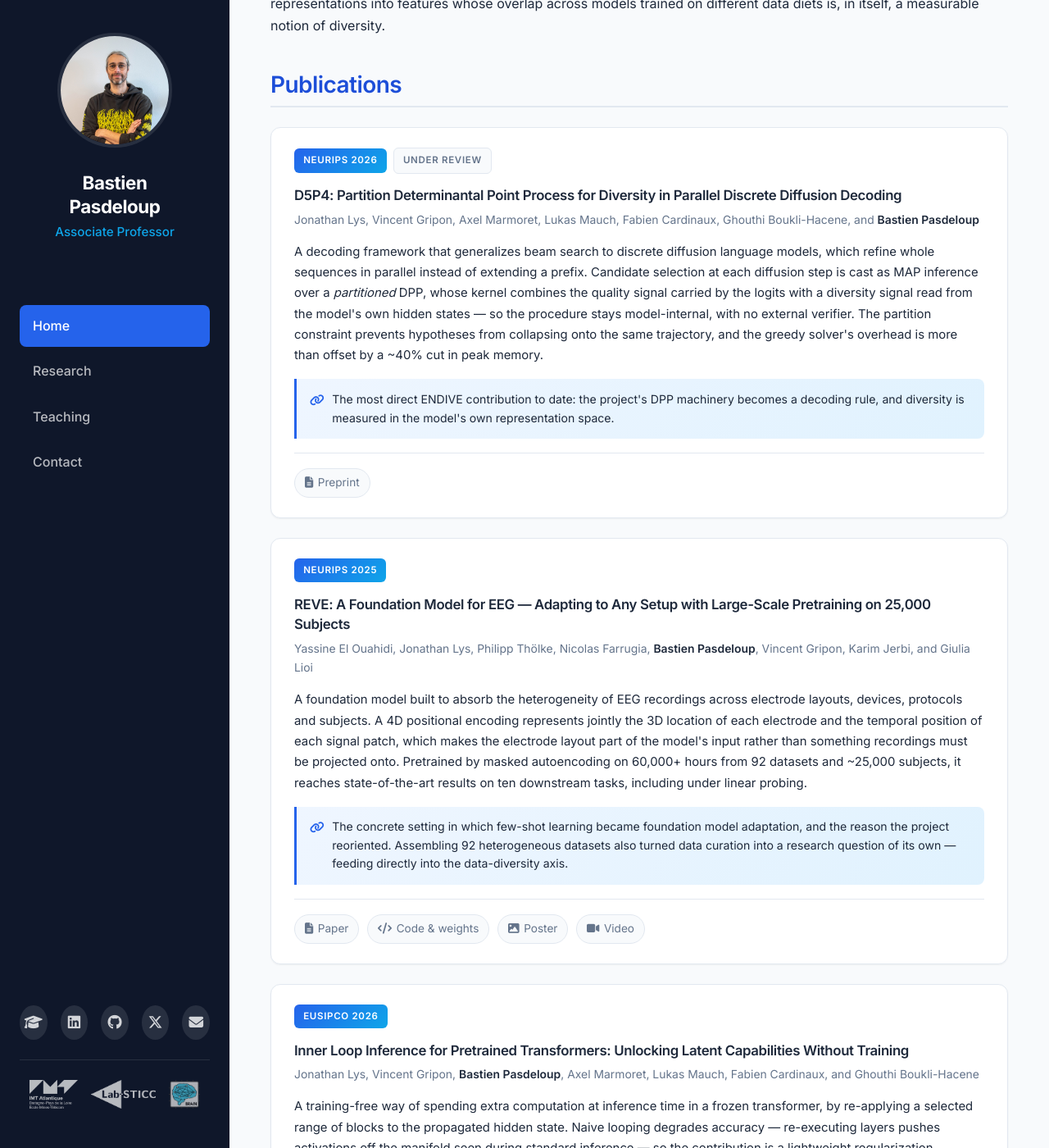
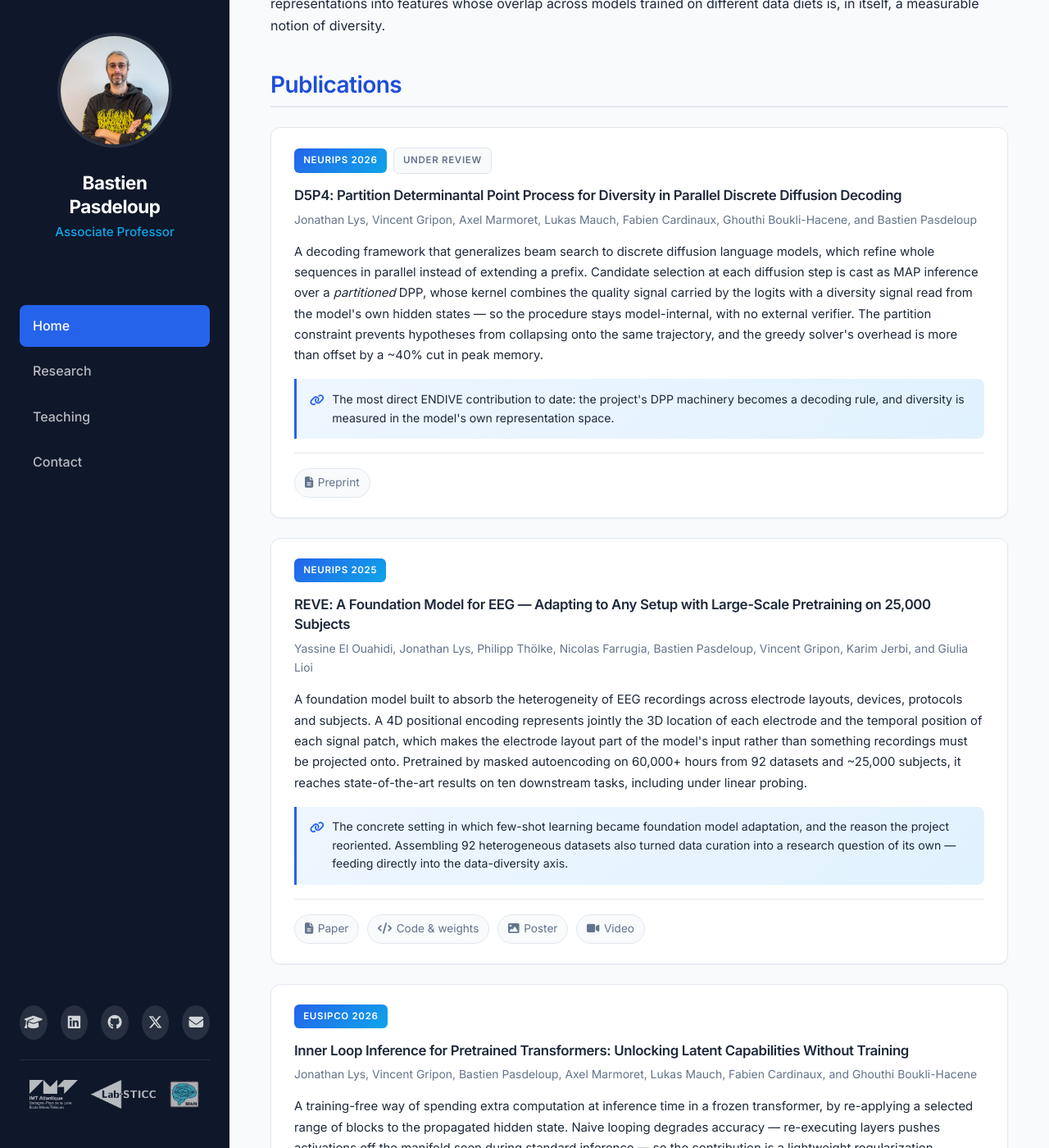
Before and after one commit to BastienPasdeloup/BastienPasdeloup.github.io, a Jekyll site: the page built from endive.md, in a window 1280 px wide and 1400 px high, scrolled down 2970 px. Shown: the whole window at 82% size. Built offline with Jekyll 4.4.1, drawn with Linux system fonts in a browser that asks for light colours; some of the changed text lies outside the part shown.

Commit message:
refactor: update endive SVG illustration and remove bold emphasis from author names in publication list

```diff
--- a/endive.md
+++ b/endive.md
@@ -125,7 +125,7 @@ Mechanistic interpretability has become the natural tool for the second axis: sp
       <span class="pub-status">Under review</span>
     </div>
     <h3 class="pub-card-title"><a href="https://arxiv.org/abs/2603.19146" target="_blank">D5P4: Partition Determinantal Point Process for Diversity in Parallel Discrete Diffusion Decoding</a></h3>
-    <p class="pub-card-authors">Jonathan Lys, Vincent Gripon, Axel Marmoret, Lukas Mauch, Fabien Cardinaux, Ghouthi Boukli-Hacene, and <strong>Bastien Pasdeloup</strong></p>
+    <p class="pub-card-authors">Jonathan Lys, Vincent Gripon, Axel Marmoret, Lukas Mauch, Fabien Cardinaux, Ghouthi Boukli-Hacene, and Bastien Pasdeloup</p>
     <p class="pub-card-summary">A decoding framework that generalizes beam search to discrete diffusion language models, which refine whole sequences in parallel instead of extending a prefix. Candidate selection at each diffusion step is cast as MAP inference over a <em>partitioned</em> DPP, whose kernel combines the quality signal carried by the logits with a diversity signal read from the model's own hidden states — so the procedure stays model-internal, with no external verifier. The partition constraint prevents hypotheses from collapsing onto the same trajectory, and the greedy solver's overhead is more than offset by a ~40% cut in peak memory.</p>
     <div class="pub-endive-note">
       <i class="fas fa-link"></i>
@@ -141,7 +141,7 @@ Mechanistic interpretability has become the natural tool for the second axis: sp
       <span class="pub-venue">NeurIPS 2025</span>
     </div>
     <h3 class="pub-card-title"><a href="https://proceedings.neurips.cc/paper_files/paper/2025/hash/20a917f77773ac0fa8bea2bdd6606b66-Abstract-Conference.html" target="_blank">REVE: A Foundation Model for EEG — Adapting to Any Setup with Large-Scale Pretraining on 25,000 Subjects</a></h3>
-    <p class="pub-card-authors">Yassine El Ouahidi, Jonathan Lys, Philipp Thölke, Nicolas Farrugia, <strong>Bastien Pasdeloup</strong>, Vincent Gripon, Karim Jerbi, and Giulia Lioi</p>
+    <p class="pub-card-authors">Yassine El Ouahidi, Jonathan Lys, Philipp Thölke, Nicolas Farrugia, Bastien Pasdeloup, Vincent Gripon, Karim Jerbi, and Giulia Lioi</p>
     <p class="pub-card-summary">A foundation model built to absorb the heterogeneity of EEG recordings across electrode layouts, devices, protocols and subjects. A 4D positional encoding represents jointly the 3D location of each electrode and the temporal position of each signal patch, which makes the electrode layout part of the model's input rather than something recordings must be projected onto. Pretrained by masked autoencoding on 60,000+ hours from 92 datasets and ~25,000 subjects, it reaches state-of-the-art results on ten downstream tasks, including under linear probing.</p>
     <div class="pub-endive-note">
       <i class="fas fa-link"></i>
@@ -160,7 +160,7 @@ Mechanistic interpretability has become the natural tool for the second axis: sp
       <span class="pub-venue">EUSIPCO 2026</span>
     </div>
     <h3 class="pub-card-title"><a href="https://arxiv.org/abs/2602.14759" target="_blank">Inner Loop Inference for Pretrained Transformers: Unlocking Latent Capabilities Without Training</a></h3>
-    <p class="pub-card-authors">Jonathan Lys, Vincent Gripon, <strong>Bastien Pasdeloup</strong>, Axel Marmoret, Lukas Mauch, Fabien Cardinaux, and Ghouthi Boukli-Hacene</p>
+    <p class="pub-card-authors">Jonathan Lys, Vincent Gripon, Bastien Pasdeloup, Axel Marmoret, Lukas Mauch, Fabien Cardinaux, and Ghouthi Boukli-Hacene</p>
     <p class="pub-card-summary">A training-free way of spending extra computation at inference time in a frozen transformer, by re-applying a selected range of blocks to the propagated hidden state. Naive looping degrades accuracy — re-executing layers pushes activations off the manifold seen during standard inference — so the contribution is a lightweight regularization interpolating looped states with their non-looped counterparts. With the loop region chosen once, and consistently found at 40–60% of relative depth, the gains are modest but consistent on the Gemma-2 models; pre-norm Llama-3-8B responds more variably.</p>
     <div class="pub-endive-note">
       <i class="fas fa-link"></i>
@@ -177,7 +177,7 @@ Mechanistic interpretability has become the natural tool for the second axis: sp
       <span class="pub-venue">EUSIPCO 2026</span>
     </div>
     <h3 class="pub-card-title"><a href="https://arxiv.org/abs/2602.14760" target="_blank">Residual Connections and the Causal Shift: Uncovering a Structural Misalignment in Transformers</a></h3>
-    <p class="pub-card-authors">Jonathan Lys, Vincent Gripon, <strong>Bastien Pasdeloup</strong>, Axel Marmoret, Lukas Mauch, Fabien Cardinaux, and Ghouthi Boukli-Hacene</p>
+    <p class="pub-card-authors">Jonathan Lys, Vincent Gripon, Bastien Pasdeloup, Axel Marmoret, Lukas Mauch, Fabien Cardinaux, and Ghouthi Boukli-Hacene</p>
     <p class="pub-card-summary">A structural tension in autoregressive transformers: the hidden state at a position is initialized from the <em>current</em> token and carried along by the residual connections, while the supervision target is the <em>next</em> one. Decoding intermediate states through the tied embedding matrix reveals three regimes — early layers decoding to the input sequence, intermediate layers to nothing interpretable, late layers to the one-token-shifted sequence — with the transition deep in the network (around layer 17 of 26 for Gemma-2-2B). A learned gate attenuating the residual branch concentrates on the final layer and outperforms fixed single-layer cuts, which are themselves very sensitive to the chosen layer.</p>
     <div class="pub-endive-note">
       <i class="fas fa-link"></i>
```
Also changed, not shown: other parts of endive.md (+2 -0 lines), assets/img/endive/endive.svg.
